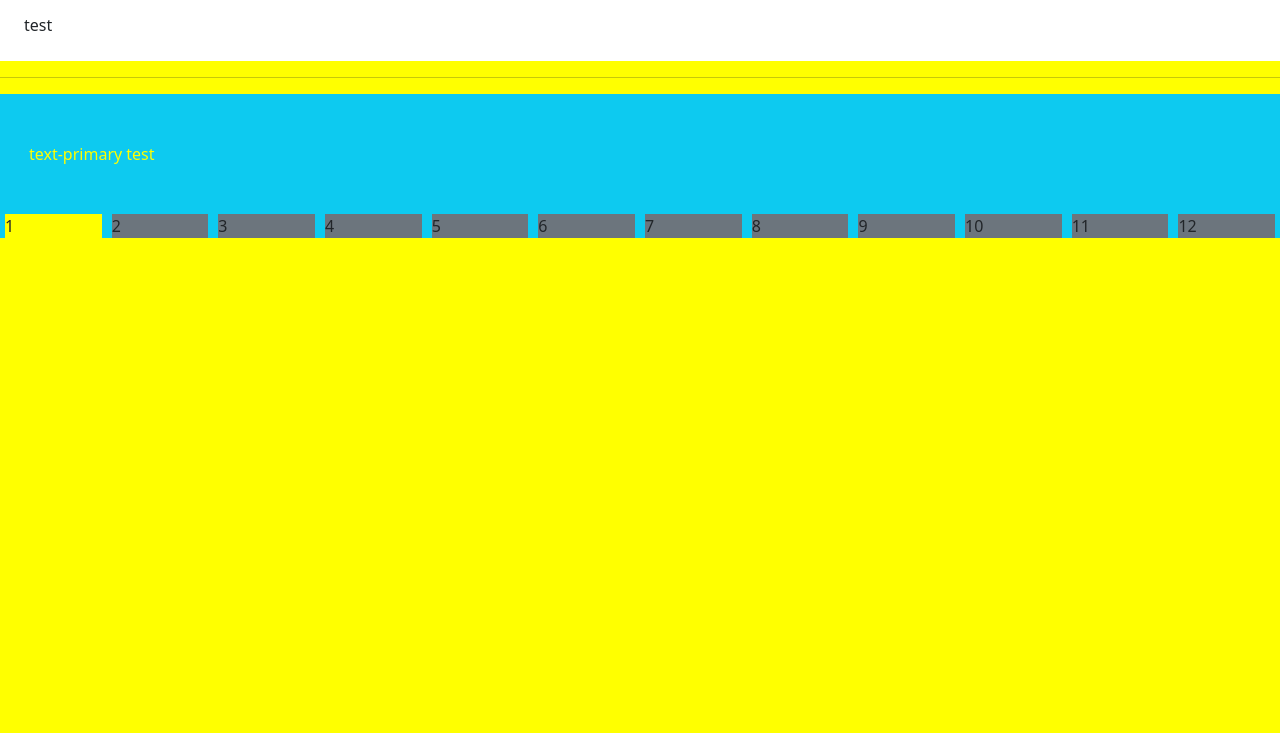
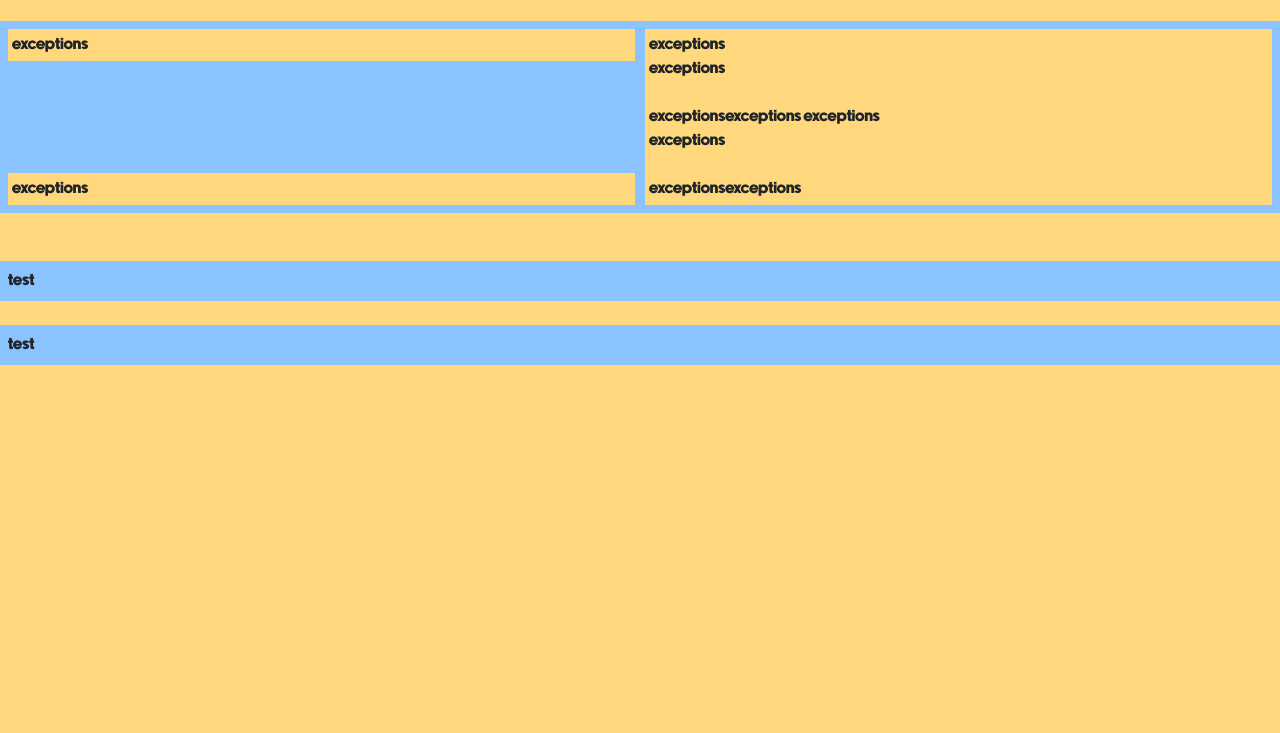
Before and after one commit to Schmandarine/css-frameworking, a website: page index.html in a window 1280 px wide. Shown: the part 67-800 px from the top of the page. Drawn offline with Linux system fonts and the light colour scheme.

Commit message:
added the composition layer

```diff
--- a/index.html
+++ b/index.html
@@ -8,7 +8,7 @@
     <link rel="stylesheet" href="./styles/dist/style.css">
 </head>
 <body>
-    <div id="app">
+    <div id="app" class="d-none">
         <h1>Padding with Clamp</h1>
         <div class="padding-wrapper">
             <div class="card bg-white padding-sm">
@@ -64,6 +64,31 @@
             </div>
         </div>
     </div>
+    <div id="framework">
+        <div class="stack">
+            <div class="p-2 bg-secondary">test</div>
+            <div class="p-2 bg-secondary stack-exception">
+                <div class="stack" data-space="small">
+                    <div class="row">
+                        <div class="col">
+                            <div class="stack stack-push">
+                                <div class="bg-primary p-1" >exceptions</div>
+                                <div class="bg-primary p-1" >exceptions</div>
+                            </div>
+                        </div>
+                        <div class="col">
+                            <div class="bg-primary p-1">
+                                exceptions<br>exceptions<br><br>exceptionsexceptions
+                                exceptions<br>exceptions<br><br>exceptionsexceptions
+                            </div>
+                        </div>
+                    </div>
+                </div>
+            </div>
+            <div class="p-2 bg-secondary">test</div>
+            <div class="p-2 bg-secondary">test</div>
+        </div>
+    </div>
 <script src="script.js"></script>
 </body>
 </html>
--- a/styles/src/_variables.scss
+++ b/styles/src/_variables.scss
@@ -1,4 +1,5 @@
-$primary: yellow;
+$primary: rgb(255, 216, 126);
+$secondary: rgb(138, 195, 255);
 
 $grid-columns:      12;
 $grid-gutter-width: 10px;
--- a/styles/src/style.scss
+++ b/styles/src/style.scss
@@ -22,8 +22,50 @@
 @import "../../node_modules/bootstrap/scss/utilities/api";
 // scss-docs-end import-stack
 
-body {background-color: $primary;}
+@font-face {
+    font-family: 'Newake-Font-Demo';
+    src: url(../../Newake-Font-Demo.otf);
+}
+
+body {
+    background-color: $primary;
+    font-family: 'Newake-Font-Demo'!important;
+}
+
+* {
+    --space:1.5em;
+}
+
 
 .padding-sm {
     padding: $padding-sm;
 }
+
+#framework {
+    .stack {
+        display: flex;
+        flex-direction: column;
+        justify-content: flex-start;
+    }
+    .stack:only-child {
+        /* ↓ `height` in horizontal-tb writing mode */
+        block-size: 100%;
+    }
+
+    .stack > * + * {
+        margin-block-start: var(--space, 1.5em);
+    }
+
+    .stack-exception,
+    .stack-exception + * {
+    --space: 3rem;
+    }
+
+    .stack-push > :nth-child(1) {
+        margin-block-end: auto;
+    }
+}
+
+[data-space="small"] {
+
+}
```
Also changed, not shown: Newake-Font-Demo.otf (added), styles/dist/style.css, 1 other file.
